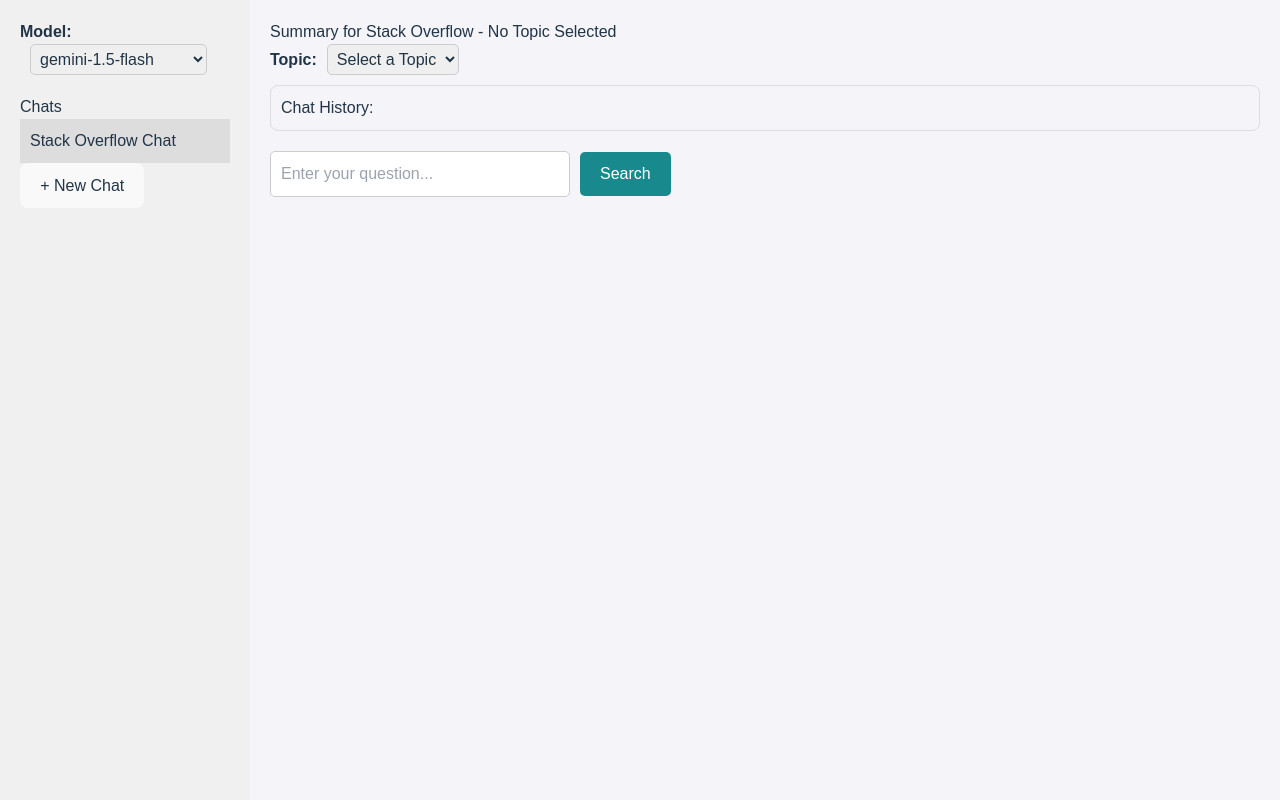
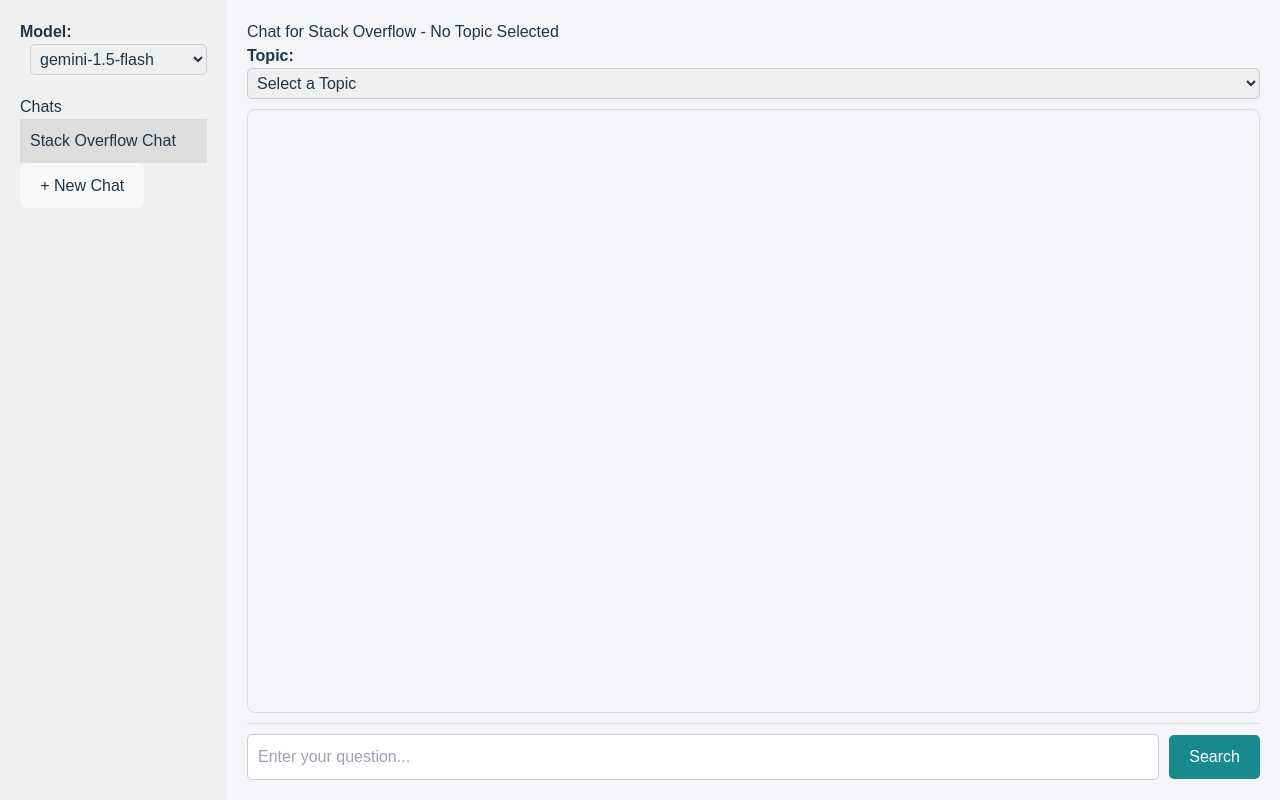
Before and after one commit to yilil/RAG-Based-User-Content-Summariser, a React (Vite) app in the folder Project/Frontend/: page / in a window 1280 px wide. Both pictures are taken after a click on the button "Stack Overflow". Built offline with nearby package versions, Linux system fonts and the light colour scheme.

Commit message:
Chat layout format

```diff
--- a/Project/Frontend/src/App.tsx
+++ b/Project/Frontend/src/App.tsx
@@ -1,8 +1,7 @@
 import React, { useState } from "react";
-import Sidebar from "./components/Sidebar"; // Adjust path if needed
-import PlatformSelection from "./pages/PlatformSelection"; // Adjust path if needed
-import SummaryPage from "./pages/SummaryPage"; // Adjust path if needed
-// import TopicSelection from "./pages/TopicSelection"; // If you removed this page
+import Sidebar from "./components/Sidebar"; // adjust path as needed
+import PlatformSelection from "./pages/PlatformSelection"; // adjust path as needed
+import SummaryPage from "./pages/SummaryPage"; // adjust path as needed
 
 type Chat = {
   id: string;
@@ -17,22 +16,18 @@
   const [selectedPlatform, setSelectedPlatform] = useState("");
   const [selectedModel, setSelectedModel] = useState("gemini-1.5-flash");
   const [showPlatformSelection, setShowPlatformSelection] = useState(true);
-  // const [showTopicSelection, setShowTopicSelection] = useState(false); // If you removed the separate topic page
 
-  // Create a new chat
+  // Create a new chat when user clicks "New Chat"
   const handleNewChat = () => {
     setActiveChatId(null);
     setSelectedPlatform("");
     setShowPlatformSelection(true);
-    // setShowTopicSelection(false);
   };
 
-  // When a user picks a platform
+  // When a platform is selected, create a new chat and update state
   const handlePlatformSelect = (platform: string) => {
     setSelectedPlatform(platform);
     setShowPlatformSelection(false);
-
-    // Create a new chat with empty topic
     const newChatId = Math.random().toString(36).substring(2, 15);
     const newChat: Chat = {
       id: newChatId,
@@ -40,37 +35,33 @@
       topic: "",
       messages: [],
     };
-    setChats((prev) => [...prev, newChat]);
+    setChats(prev => [...prev, newChat]);
     setActiveChatId(newChatId);
   };
 
-  // When a user picks a chat from the sidebar
+  // When a chat is selected from the sidebar
   const handleSelectChat = (id: string) => {
     setActiveChatId(id);
   };
 
-  // Model selection from the sidebar
+  // Update model selection from Sidebar
   const handleModelChange = (model: string) => {
     setSelectedModel(model);
   };
 
-  // Updating the chat messages
+  // Append new message to the active chat's history
   const handleUpdateMessages = (message: string) => {
-    setChats((prevChats) =>
-      prevChats.map((chat) =>
-        chat.id === activeChatId
-          ? { ...chat, messages: [...chat.messages, message] }
-          : chat
+    setChats(prevChats =>
+      prevChats.map(chat =>
+        chat.id === activeChatId ? { ...chat, messages: [...chat.messages, message] } : chat
       )
     );
   };
 
-  // Find the active chat
-  const activeChat = chats.find((chat) => chat.id === activeChatId);
+  const activeChat = chats.find(chat => chat.id === activeChatId);
 
   return (
     <div style={{ display: "flex" }}>
-      {/* Sidebar with model selection and chat list */}
       <Sidebar
         chats={chats}
         activeChatId={activeChatId}
@@ -79,33 +70,22 @@
         onModelChange={handleModelChange}
       />
 
-      {/* Show platform selection if needed */}
       {showPlatformSelection && (
         <PlatformSelection onPlatformSelect={handlePlatformSelect} />
       )}
 
-      {/* If you had a separate topic selection, you could conditionally render it here */}
-      {/* {showTopicSelection && (
-        <TopicSelection
-          platform={selectedPlatform}
-          onTopicSelect={handleTopicSelect}
-        />
-      )} */}
-
-      {/* Show the SummaryPage if there's an active chat */}
-      {activeChat && (
+      {activeChat ? (
         <SummaryPage
           chat={activeChat}
           selectedModel={selectedModel}
           onUpdateMessages={handleUpdateMessages}
         />
-      )}
-
-      {/* If no active chat and not showing platform selection, show a default message */}
-      {!activeChat && !showPlatformSelection && (
-        <div style={{ flex: 1, padding: "20px" }}>
-          <h2>No chat selected</h2>
-        </div>
+      ) : (
+        !showPlatformSelection && (
+          <div style={{ flex: 1, padding: "20px" }}>
+            <h2>No chat selected</h2>
+          </div>
+        )
       )}
     </div>
   );
--- a/Project/Frontend/src/components/Sidebar.tsx
+++ b/Project/Frontend/src/components/Sidebar.tsx
@@ -22,13 +22,12 @@
   onSelectChat,
   onModelChange,
 }) => {
-  // Local state for the model dropdown
   const [selectedModel, setSelectedModel] = useState("gemini-1.5-flash");
 
   const handleModelChange = (e: React.ChangeEvent<HTMLSelectElement>) => {
     const newModel = e.target.value;
     setSelectedModel(newModel);
-    onModelChange(newModel); // Notify parent
+    onModelChange(newModel);
   };
 
   return (
@@ -56,7 +55,7 @@
       </div>
 
       <h2>Chats</h2>
-      {chats.map((chat) => (
+      {chats.map(chat => (
         <div
           key={chat.id}
           onClick={() => onSelectChat(chat.id)}
--- a/Project/Frontend/src/pages/SummaryPage.tsx
+++ b/Project/Frontend/src/pages/SummaryPage.tsx
@@ -16,13 +16,8 @@
 
 const SummaryPage: React.FC<SummaryPageProps> = ({ chat, selectedModel, onUpdateMessages }) => {
   const [searchText, setSearchText] = useState("");
-  const [result, setResult] = useState("");
-  const [metadata, setMetadata] = useState<any>(null);
-  const [llmModel, setLlmModel] = useState("");
   const [loading, setLoading] = useState(false);
   const [error, setError] = useState<string | null>(null);
-  const [showTemplates, setShowTemplates] = useState(false);
-
   const inputRef = useRef<HTMLInputElement>(null);
 
   // Dictionary of possible topics for each platform
@@ -32,13 +27,26 @@
     "Red Note": ["Travel", "Food", "Fashion"],
   };
 
-  // Initialize topic state to empty (no default selected)
+  // Topic state: initially empty (no default)
   const [topic, setTopic] = useState("");
 
-  // Reset topic when the chat changes
+  // Reset topic when chat changes
   useEffect(() => {
     setTopic("");
   }, [chat.platform, chat.topic]);
+
+  // Auto-scroll effect: Scroll to the user message (if there are at least two messages)
+  useEffect(() => {
+    const messagesCount = chat.messages.length;
+    if (messagesCount > 0) {
+      // If there is a bot response, user message is at index messagesCount - 2; otherwise, index 0.
+      const targetIndex = messagesCount > 1 ? messagesCount - 2 : 0;
+      const element = document.getElementById(`message-${targetIndex}`);
+      if (element) {
+        element.scrollIntoView({ behavior: "smooth", block: "start" });
+      }
+    }
+  }, [chat.messages]);
 
   const handleSearchChange = (e: React.ChangeEvent<HTMLInputElement>) => {
     setSearchText(e.target.value);
@@ -49,26 +57,23 @@
   };
 
   const handleSearchSubmit = async (e: React.FormEvent<HTMLFormElement>) => {
-    console.log("handleSearchSubmit triggered");
     e.preventDefault();
     setLoading(true);
     setError(null);
 
-    // Save user query in chat history
-    onUpdateMessages(`User: ${searchText}`);
-    console.log("Fetch response:", searchText);
+    // Append user's query to chat history as HTML
+    onUpdateMessages(`<div class="user-message">User: ${searchText}</div>`);
+    console.log("Submitting query:", searchText);
 
     try {
-      // Use dynamic values based on user selection:
+      // Use dynamic values: normalized source and selected model
       const normalizedSource = chat.platform.toLowerCase().replace(/\s/g, "");
       const modelToSend = selectedModel;
 
       const response = await fetch("http://127.0.0.1:8000/search/", {
         method: "POST",
-        mode: "cors", // Important for cross-origin requests
-        headers: {
-          "Content-Type": "application/json",
-        },
+        mode: "cors",
+        headers: { "Content-Type": "application/json" },
         body: JSON.stringify({
           search_query: searchText,
           llm_model: modelToSend,
@@ -76,26 +81,22 @@
           chosen_topic: topic,
         }),
       });
-      console.log("Fetch response:", response);
 
       if (!response.ok) {
         throw new Error(`Network response was not ok, status: ${response.status}`);
       }
 
       const data = await response.json();
-      console.log("Parsed data:", data);
+      console.log("Received data:", data);
 
-      setResult(data.result);
-      setMetadata(data.metadata);
-      setLlmModel(data.llm_model);
-
-      onUpdateMessages(`Bot: ${data.result}`);
-      console.log("Received data:", data);
+      // Append bot response as HTML to chat history
+      onUpdateMessages(`<div class="bot-message">Bot: ${data.result}</div>`);
     } catch (err: any) {
       console.error("Error fetching search result:", err);
       setError("Failed to fetch result");
     } finally {
       setLoading(false);
+      setSearchText("");
     }
   };
 
@@ -108,7 +109,6 @@
     const cleanedTemplate = template.replace(/_+/, "");
     setSearchText(cleanedTemplate);
     setShowTemplates(false);
-
     setTimeout(() => {
       if (inputRef.current) {
         inputRef.current.focus();
@@ -117,20 +117,26 @@
     }, 0);
   };
 
+  // Local state for controlling template display
+  const [showTemplates, setShowTemplates] = useState(false);
+
   return (
-    <div style={{
+    <div
+      style={{
+        display: "flex",
+        flexDirection: "column",
+        height: "100vh",   // Full viewport height
+        width: "100%",     // Full width
+        boxSizing: "border-box",
         padding: "20px",
-      flex: 1,
-      position: "relative",
-      minHeight: "100vh",         // Ensure full viewport height
-      boxSizing: "border-box",     // Include padding in height calculations
-    }}>
+      }}
+    >
       <h2>
-        Summary for {chat.platform} - {topic || "No Topic Selected"}
+        Chat for {chat.platform} - {topic || "No Topic Selected"}
       </h2>
 
       {/* Topic Dropdown */}
-      <div style={{ marginBottom: "10px" }}>
+      <div style={{ marginBottom: "10px", width: "100%" }}>
         <label htmlFor="topic-select" style={{ fontWeight: "bold", marginRight: "10px" }}>
           Topic:
         </label>
@@ -138,7 +144,7 @@
           id="topic-select"
           value={topic}
           onChange={handleTopicChange}
-          style={{ padding: "5px", borderRadius: "5px", border: "1px solid #ccc" }}
+          style={{ padding: "5px", borderRadius: "5px", border: "1px solid #ccc", width: "100%" }}
         >
           <option value="">Select a Topic</option>
           {topicsByPlatform[chat.platform]?.map((t) => (
@@ -149,24 +155,39 @@
         </select>
       </div>
 
-      {/* Chat History */}
-      <div style={{
-        marginBottom: "20px",
+      {/* Unified Chat History */}
+      <div
+        style={{
+          flex: 1,
+          overflowY: "auto",
           border: "1px solid #ddd",
           padding: "10px",
           borderRadius: "8px",
-        maxHeight: "200px",
-        overflowY: "auto",
-      }}>
-        <h3>Chat History:</h3>
+          width: "100%",
+          marginBottom: "10px",
+        }}
+      >
         {chat.messages.map((msg, index) => (
-          // Render HTML in chat messages
-          <div key={index} dangerouslySetInnerHTML={{ __html: msg }} />
+          <div key={index} id={`message-${index}`} dangerouslySetInnerHTML={{ __html: msg }} />
         ))}
+        {loading && <p>Loading...</p>}
+        {error && <p style={{ color: "red" }}>{error}</p>}
       </div>
 
-      {/* Search Bar Form */}
-      <form onSubmit={handleSearchSubmit} style={{ margin: "20px 0", position: "relative" }}>
+      {/* Question Templates (displayed above the search input) */}
+      {showTemplates && (
+        <div style={{ marginBottom: "10px", width: "100%" }}>
+          <QuestionTemplates
+            platform={chat.platform}
+            topic={topic}
+            onTemplateSelect={handleTemplateSelect}
+          />
+        </div>
+      )}
+
+      {/* Fixed Search Bar at the Bottom */}
+      <div style={{ borderTop: "1px solid #ddd", paddingTop: "10px", width: "100%" }}>
+        <form onSubmit={handleSearchSubmit} style={{ display: "flex", alignItems: "center", width: "100%" }}>
           <input
             ref={inputRef}
             type="text"
@@ -176,10 +197,11 @@
             onFocus={() => setShowTemplates(true)}
             onBlur={() => setTimeout(() => setShowTemplates(false), 150)}
             style={{
-            width: "300px",
+              flex: 1,
               padding: "10px",
               borderRadius: "5px",
               border: "1px solid #ccc",
+              width: "100%",
             }}
           />
           <button
@@ -196,37 +218,8 @@
           >
             Search
           </button>
-        {showTemplates && (
-          <QuestionTemplates
-            platform={chat.platform}
-            topic={topic}
-            onTemplateSelect={handleTemplateSelect}
-          />
-        )}
         </form>
-
-      {loading && <p>Loading...</p>}
-      {error && <p style={{ color: "red" }}>{error}</p>}
-
-      {/* Display Response */}
-      {result && (
-        <div style={{
-          padding: "20px",
-          border: "1px solid #ddd",
-          borderRadius: "8px",
-          textAlign: "left",
-          backgroundColor: "#f9f9f9",
-        }}>
-          <h3>Result:</h3>
-          <div dangerouslySetInnerHTML={{ __html: result }} />
-          <h4>Model:</h4>
-          <p>{llmModel}</p>
-          <h4>Metadata:</h4>
-          <pre style={{ background: "#eee", padding: "10px" }}>
-            {JSON.stringify(metadata, null, 2)}
-          </pre>
       </div>
-      )}
     </div>
   );
 };
```
Also changed, not shown: Project/Frontend/src/components/QuestionTemplates.tsx (+6 -12 lines), 1 other file (tests, documents, lock files or other folders). Lines whose indentation alone changed are shown as unchanged.
